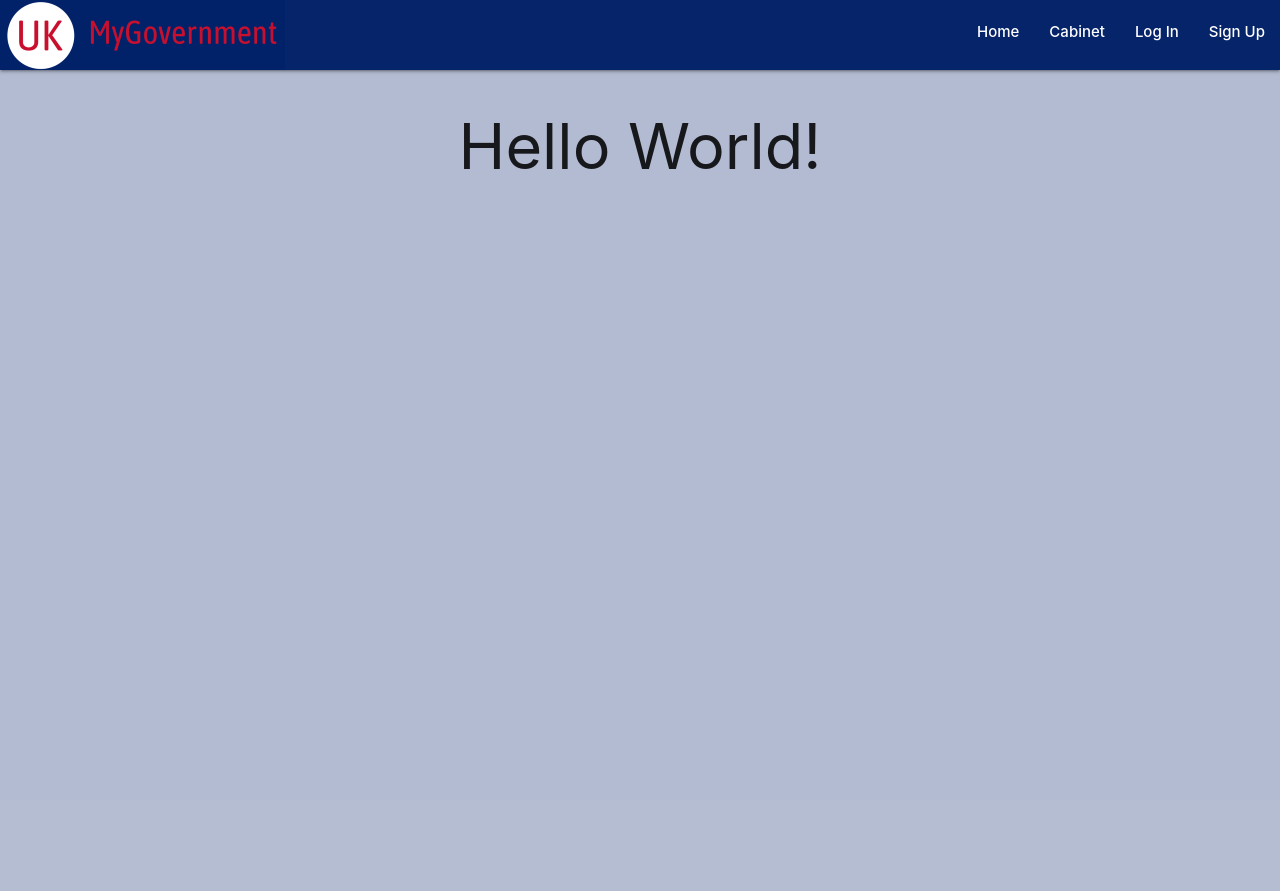
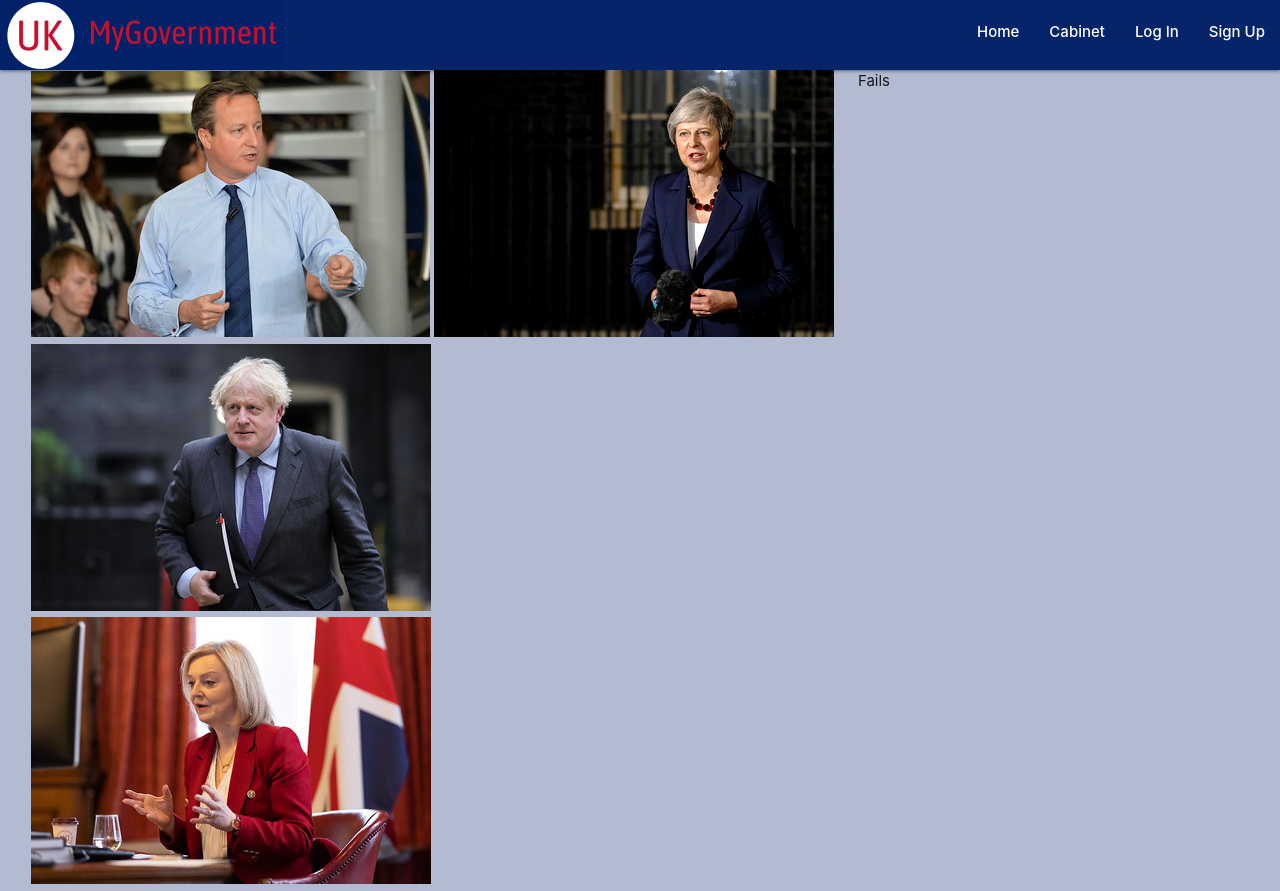
Before and after one commit to alikariminik/My-Gov-Milestone-Project-3, a Flask app: page / in a window 1280 px wide. Before the commit the page ends 169 px from the top, so only its background shows below. Run offline with Flask 2, Linux system fonts and the light colour scheme; some libraries are stand-ins or nearby versions.

Commit message:
added images for home page

```diff
--- a/static/css/style.css
+++ b/static/css/style.css
@@ -27,6 +27,24 @@ nav {
    max-height: 73% !important;
    height: 73% !important;
  }
+
+ /* Home Page */
+.hero-image-outer{
+   display: flex;
+   flex-direction: column;
+   background-image:url("../images/bhop.jpg");
+   height:60vh;
+   align-self: center;
+   background-repeat: no-repeat;
+   background-size: cover;
+   background-attachment: fixed;
+   align-items: center;
+   justify-content: center;
+}
+
+ body, html {
+   height: 100%;
+}
 
  /* Add & Edit Mode */
 
--- a/static/js/script.js
+++ b/static/js/script.js
@@ -4,6 +4,7 @@ $(document).ready(function () {
   $('#modal2').modal();
   $('select').formSelect();
   $('.materialboxed').materialbox();
+  $('.carousel').carousel();
 });
 
 
--- a/templates/home.html
+++ b/templates/home.html
@@ -2,9 +2,27 @@
 {% block content %}
 
 <div class="row">
-    <div class="md12 center-align">
-        <h1>Hello World!</h1>
+    <div class="col s8">
+        <img class="responsive-img" src="{{ url_for('static', filename='images/dcameron.jpg') }}">
+        <img class="responsive-img" src="{{ url_for('static', filename='images/tmay.jpg') }}">
+        <img class="responsive-img" src="{{ url_for('static', filename='images/bjohnson.jpg') }}">
+        <img class="responsive-img" src="{{ url_for('static', filename='images/ltruss.jpg') }}">
+    </div>
+    <div class="col s4">
+        Fails
     </div>
 </div>
 
+
+
+<!-- <div class="row">
+    <div class="carousel carousel-slider">
+        <a class="carousel-item" href="#one!"><img src="{{ url_for('static', filename='images/favicon-UK.ico') }}"></a>
+        <a class="carousel-item" href="#two!"><img src="{{ url_for('static', filename='images/downing-street-night.jpg') }}"></a>
+        <a class="carousel-item" href="#three!"><img src="{{ url_for('static', filename='images/favicon-UK.ico') }}"></a>
+        <a class="carousel-item" href="#four!"><img src="{{ url_for('static', filename='images/favicon-UK.ico') }}"></a>
+        <a class="carousel-item" href="#fove!"><img src="{{ url_for('static', filename='images/favicon-UK.ico') }}"></a>
+      </div>
+</div> -->
+
 {% endblock %}
```
Also changed, not shown: static/images/bjohnson.jpg (added), static/images/dcameron.jpg (added), static/images/ltruss.jpg (added), static/images/tmay.jpg (added).
